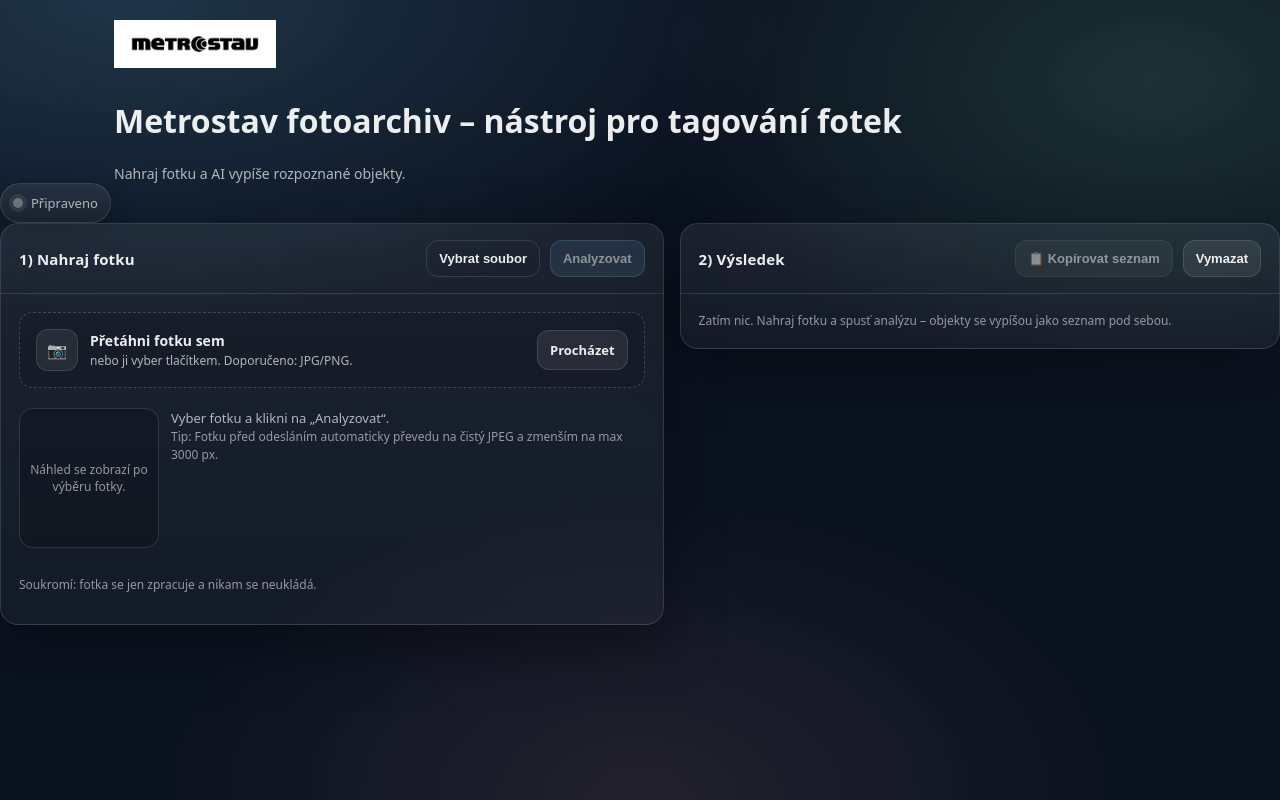
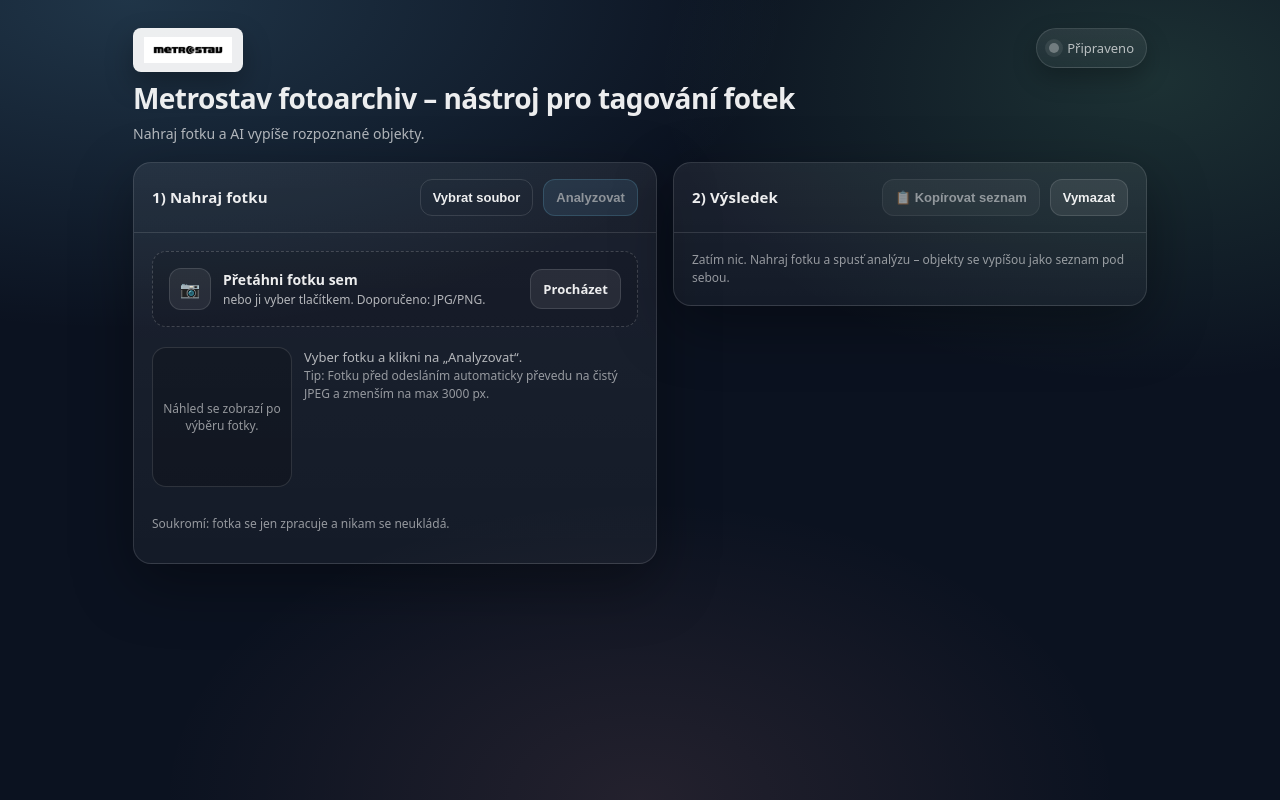
Before and after one commit to jandomansky/vibe-cloudflare, a plain HTML site: page index.html in a window 1280 px wide. Drawn offline with Linux system fonts and the light colour scheme.

Commit message:
Update index.html

```diff
--- a/index.html
+++ b/index.html
@@ -37,11 +37,14 @@
         radial-gradient(800px 500px at 50% 100%, rgba(252,165,165,.10), transparent 60%),
         var(--bg);
     }
+
+    /* původní layout wrapper */
     .wrap{
       max-width: 1050px;
       margin: 0 auto;
-      padding: 32px 18px 46px;
+      padding: 28px 18px 46px;
     }
+
     .topbar{
       display:flex;
       align-items:flex-start;
@@ -49,9 +52,32 @@
       gap:16px;
       margin-bottom: 18px;
     }
+
     .brand{
-      display:flex; flex-direction:column; gap:6px;
+      display:flex;
+      flex-direction:column;
+      gap:10px;
+      min-width:0;
     }
+
+    /* logo vlevo a zarovnané s obsahem */
+    .brand-header{
+      display:flex;
+      align-items:center;
+      justify-content:flex-start;
+      gap:12px;
+    }
+    .brand-logo{
+      max-height: 44px;
+      width: auto;
+      display:block;
+      border-radius: 8px;
+      background: rgba(255,255,255,.92);
+      padding: 8px 10px;
+      box-shadow: 0 12px 28px rgba(0,0,0,.28);
+      border: 1px solid rgba(255,255,255,.10);
+    }
+
     .title{
       font-size: 28px;
       line-height: 1.15;
@@ -63,7 +89,9 @@
       color:var(--muted);
       font-size: 14px;
       line-height: 1.4;
+      max-width: 72ch;
     }
+
     .badge{
       display:inline-flex;
       align-items:center;
@@ -76,6 +104,7 @@
       color: var(--muted);
       font-size: 13px;
       white-space: nowrap;
+      user-select:none;
     }
     .dot{
       width:10px; height:10px;
@@ -83,6 +112,7 @@
       background: rgba(255,255,255,.35);
       box-shadow: 0 0 0 4px rgba(255,255,255,.08);
     }
+
     .grid{
       display:grid;
       grid-template-columns: 1.05fr .95fr;
@@ -92,6 +122,7 @@
     @media (max-width: 920px){
       .grid{grid-template-columns:1fr; }
       .badge{display:none;}
+      .brand-logo{ max-height: 40px; }
     }
 
     .card{
@@ -164,6 +195,7 @@
       white-space: nowrap;
       max-width: 520px;
     }
+
     .controls{
       display:flex;
       flex-wrap:wrap;
@@ -196,17 +228,12 @@
       background: rgba(125,211,252,.24);
       border-color: rgba(125,211,252,.48);
     }
-    .btn.ghost{
-      background: transparent;
-    }
+    .btn.ghost{ background: transparent; }
     .btn:disabled{
       opacity: .55;
       cursor: not-allowed;
     }
-
-    .file{
-      display:none;
-    }
+    .file{ display:none; }
 
     .status{
       display:flex;
@@ -374,42 +401,24 @@
       line-height: 1.5;
     }
 
-.container {
-  max-width: 1100px;     /* nebo co máš */
-  margin: 0 auto;
-  padding: 0 24px;       /* stejné jako karty */
-}
-
-.brand-header {
-  display: flex;
-  justify-content: flex-start;
-  align-items: center;
-  padding: 20px 0 10px;  /* už bez bočních paddingů */
-}
-
-.brand-logo {
-  max-height: 48px;
-  width: auto;
-  display: block;
-}
     a{ color: var(--accent); text-decoration:none; }
     a:hover{ text-decoration:underline; }
   </style>
 </head>
 
 <body>
-<div class="page">
-  <div class="container">
+  <div class="wrap">
+
+    <div class="topbar">
+      <div class="brand">
         <header class="brand-header">
           <img src="/assets/metrostav-logo.jpg" alt="Metrostav" class="brand-logo" />
         </header>
 
-    <h1>Metrostav fotoarchiv – nástroj pro tagování fotek</h1>
+        <h1 class="title">Metrostav fotoarchiv – nástroj pro tagování fotek</h1>
         <p class="subtitle">Nahraj fotku a AI vypíše rozpoznané objekty.</p>
+      </div>
 
-    <!-- tady už máš grid/karty -->
-  </div>
-</div>
       <div class="badge" title="Běží na Cloudflare Pages + Functions (Workers AI)">
         <span class="dot" id="dot"></span>
         <span id="badgeText">Připraveno</span>
@@ -497,6 +506,7 @@
         </div>
       </div>
     </div>
+
   </div>
 
   <div class="toast" id="toast">Zkopírováno</div>
@@ -669,7 +679,6 @@ const r = await fetch(API_URL, {
     }
 
     function setHealth(state){
-      // badge dot colors without adding CSS vars (simple)
       if (state === "ok") {
         dot.style.background = "rgba(134,239,172,.95)";
         badgeText.textContent = "Hotovo";
@@ -683,11 +692,9 @@ const r = await fetch(API_URL, {
     }
 
     function renderError(data){
-      // Show a friendly message (not a code block)
       resetResultsOnly();
       empty.style.display = "block";
       empty.textContent = (data && data.error) ? String(data.error) : "Něco se pokazilo.";
-      // enable copy only when we have objects
       copyBtn.disabled = true;
     }
 
@@ -697,7 +704,6 @@ const r = await fetch(API_URL, {
       lastCaption = (data.caption || "").toString().trim();
       lastObjects = Array.isArray(data.objects) ? data.objects : [];
 
-      // caption
       if (lastCaption) {
         captionEl.textContent = lastCaption;
         captionEl.style.display = "block";
@@ -705,7 +711,6 @@ const r = await fetch(API_URL, {
         captionEl.style.display = "none";
       }
 
-      // chips (top 8)
       if (lastObjects.length) {
         chipsEl.innerHTML = "";
         chipsEl.style.display = "flex";
@@ -721,7 +726,6 @@ const r = await fetch(API_URL, {
         chipsEl.style.display = "none";
       }
 
-      // list
       listEl.style.display = "block";
       empty.style.display = "none";
       ul.innerHTML = "";
```
Lines whose indentation alone changed are shown as unchanged.
